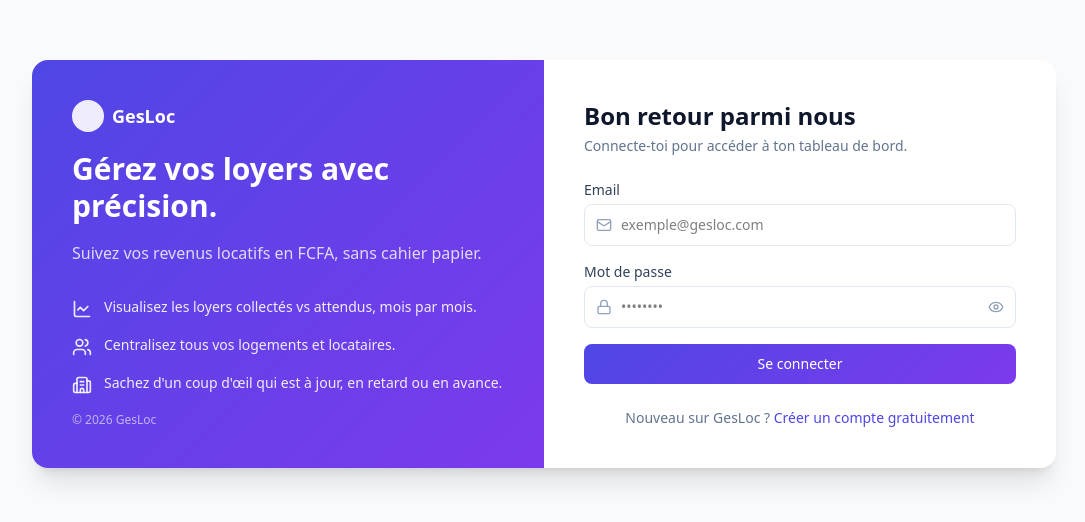
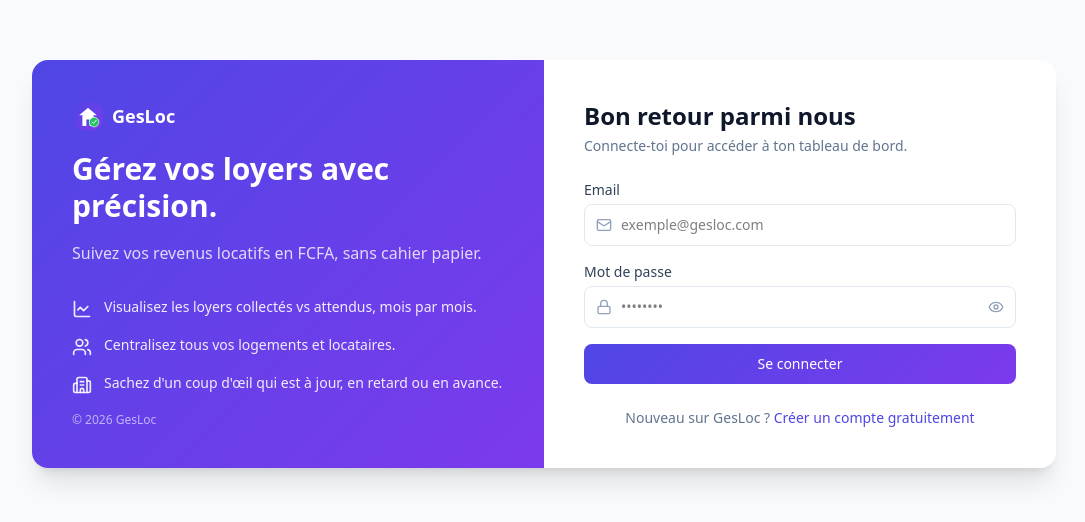
Before and after one commit to Ridwane-creator/GesLoc, a React (Vite) app: page /login in a window 1280 px wide. Shown: the part 136-658 px from the top of the page, without its empty margins (96-1181 px from the left). Built offline with nearby package versions, Linux system fonts and the light colour scheme; no server answers.

Commit message:
Ajout du logo sur les pages principales + correction type champ nom

```diff
--- a/src/components/AuthLayout.jsx
+++ b/src/components/AuthLayout.jsx
@@ -1,4 +1,5 @@
 import { Building2, LineChart, Users } from 'lucide-react';
+import logo from '../assets/logo.svg';
 
 export default function AuthLayout({ children }) {
   return (
@@ -12,7 +13,7 @@ export default function AuthLayout({ children }) {
           }}
         >
           <div className="flex items-center gap-2">
-            <div className="w-8 h-8 rounded-full bg-white/90" />
+            <img src={logo} alt="GesLoc" className="w-8 h-8 rounded-full" />
             <span className="text-lg font-semibold">GesLoc</span>
           </div>
 
--- a/src/components/Sidebar.jsx
+++ b/src/components/Sidebar.jsx
@@ -1,3 +1,4 @@
+import logo from '../assets/logo.svg'
 import { NavLink } from 'react-router-dom'
 
 const LIENS = [
@@ -12,9 +13,7 @@ export default function Sidebar() {
   return (
     <aside className="flex h-screen w-64 shrink-0 flex-col border-r border-slate-200 bg-white">
       <div className="flex items-center gap-2 px-6 py-5">
-        <div className="flex h-9 w-9 items-center justify-center rounded-lg bg-indigo-600 text-white">
-          <span className="text-sm font-bold">G</span>
-        </div>
+        <img src={logo} alt="GesLoc" className="h-9 w-9 rounded-lg" />
         <span className="text-lg font-semibold text-slate-900">GesLoc</span>
       </div>
 
--- a/src/pages/Home.jsx
+++ b/src/pages/Home.jsx
@@ -1,3 +1,4 @@
+import logo from '../assets/logo.svg'
 import { Link } from 'react-router-dom'
 import heroImage from '../assets/hero.jpg'
 
@@ -12,9 +13,7 @@ export default function Home() {
       <div className="relative z-10 flex min-h-screen flex-col justify-between px-6 py-10 sm:px-12 lg:px-16">
         <header className="flex items-center justify-between">
           <div className="flex items-center gap-2">
-            <div className="flex h-9 w-9 items-center justify-center rounded-full bg-white">
-              <span className="text-sm font-bold text-indigo-700">G</span>
-            </div>
+            <img src={logo} alt="GesLoc" className="h-9 w-9 rounded-full" />
             <span className="text-lg font-semibold">GesLoc</span>
           </div>
 
```
Also changed, not shown: src/assets/logo.svg (added).
